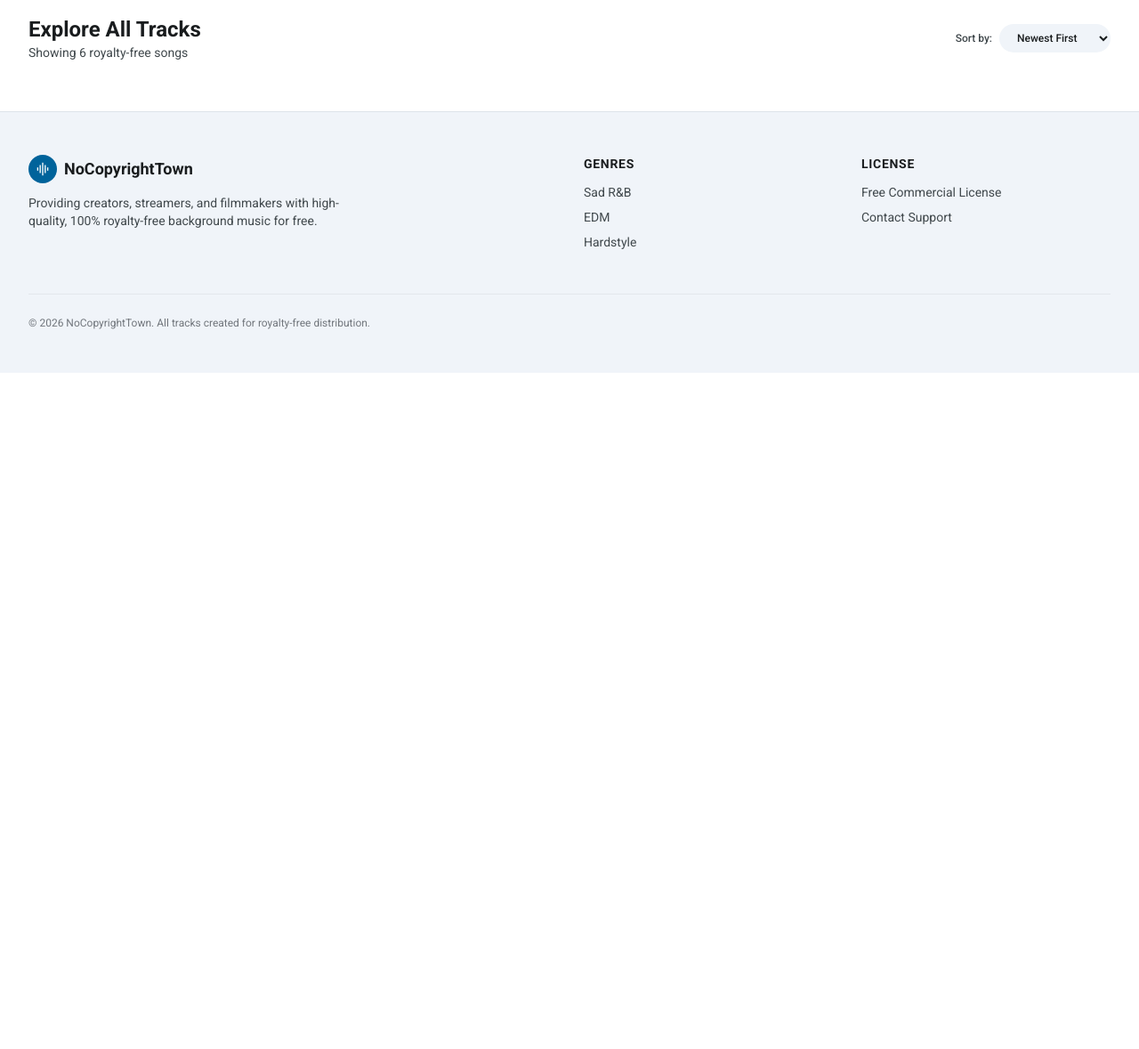
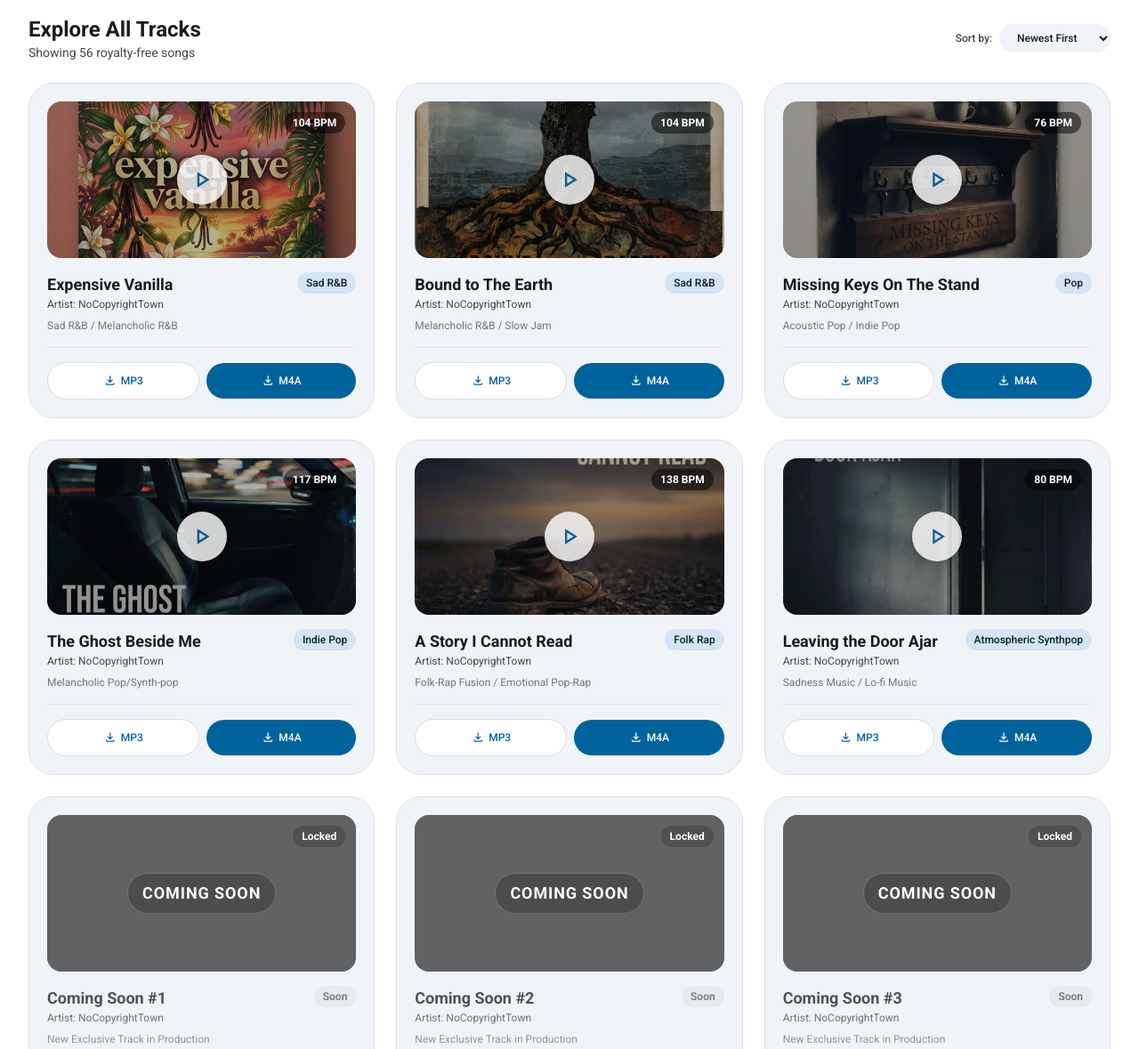
Before and after one commit to XPDevApps/NoCopyrightTown, a plain HTML site: page update.html in a window 1280 px wide. Shown: the part 960-2139 px from the top of the page at 89% size. Before the commit the page ends 1379 px from the top, so only its background shows below. Drawn offline with nearby package versions, Linux system fonts and the light colour scheme.

Commit message:
Update track display and properties for coming soon tracks

```diff
--- a/update.html
+++ b/update.html
@@ -288,7 +288,7 @@
         <div class="flex flex-col sm:flex-row sm:items-center justify-between gap-4 mb-6">
             <div>
                 <h2 class="text-2xl font-bold text-md-on-surface">Explore All Tracks</h2>
-                <p class="text-sm text-md-on-surface-variant" id="trackCount">Showing 6 royalty-free songs</p>
+                <p class="text-sm text-md-on-surface-variant" id="trackCount">Showing royalty-free songs</p>
             </div>
 
             <div class="flex items-center gap-2">
@@ -365,10 +365,11 @@
                 bpm: 104,
                 duration: '2:54',
                 imageSrc: 'https://xpdevapps.github.io/NoCopyrightTown/Expensive%20Vanilla.jpg',
-                m4aSrc: 'https://xpdevapps.github.io/NoCopyrightTown/Expensive%20Vanilla.m4a', // Lu par défaut & Téléchargeable M4A
-                mp3Src: 'https://xpdevapps.github.io/NoCopyrightTown/Expensive%20Vanilla.mp3', // Téléchargeable MP3
+                m4aSrc: 'https://xpdevapps.github.io/NoCopyrightTown/Expensive%20Vanilla.m4a',
+                mp3Src: 'https://xpdevapps.github.io/NoCopyrightTown/Expensive%20Vanilla.mp3',
                 popular: 100,
-                date: '2026-11-03'
+                date: '2026-11-03',
+                isComingSoon: false
             },
             {
                 id: 'bound_to_the_earth',
@@ -382,7 +383,8 @@
                 m4aSrc: 'https://xpdevapps.github.io/NoCopyrightTown/Bound%20to%20the%20Earth.m4a',
                 mp3Src: 'https://xpdevapps.github.io/NoCopyrightTown/Bound%20to%20the%20Earth.mp3',
                 popular: 85,
-                date: '2026-11-04'
+                date: '2026-11-04',
+                isComingSoon: false
             },
             {
                 id: 'missing_keys_on_the_stand',
@@ -396,7 +398,8 @@
                 m4aSrc: 'https://xpdevapps.github.io/NoCopyrightTown/Missing%20Keys%20On%20The%20Stand.m4a',
                 mp3Src: 'https://xpdevapps.github.io/NoCopyrightTown/Missing%20Keys%20On%20The%20Stand.mp3',
                 popular: 92,
-                date: '2026-06-11'
+                date: '2026-06-11',
+                isComingSoon: false
             },
             {
                 id: 'the_ghost_beside_me',
@@ -410,7 +413,8 @@
                 m4aSrc: 'https://xpdevapps.github.io/NoCopyrightTown/The%20Ghost%20Beside%20Me.m4a',
                 mp3Src: 'https://xpdevapps.github.io/NoCopyrightTown/The%20Ghost%20Beside%20Me.mp3',
                 popular: 78,
-                date: '2026-11-09'
+                date: '2026-11-09',
+                isComingSoon: false
             },
             {
                 id: 'a_story_i_cannot_read',
@@ -424,51 +428,44 @@
                 m4aSrc: 'https://xpdevapps.github.io/NoCopyrightTown/A%20Story%20I%20Cannot%20Read.m4a',
                 mp3Src: 'https://xpdevapps.github.io/NoCopyrightTown/A%20Story%20I%20Cannot%20Read.mp3',
                 popular: 95,
-                date: '2026-11-14'
+                date: '2026-11-14',
+                isComingSoon: false
             },
             {
                 id: 'leaving_the_door_ajar',
                 title: 'Leaving the Door Ajar',
                 artist: 'NoCopyrightTown',
-                genre: 'Atmospheric Synthpop / Chillwave',
-                style: 'Sadness Music/Lo-fi Music',
+                genre: 'Atmospheric Synthpop',
+                style: 'Sadness Music / Lo-fi Music',
                 bpm: 80,
                 duration: '3:01',
                 imageSrc: 'https://xpdevapps.github.io/NoCopyrightTown/Leaving%20the%20Door%20Ajar.jpg',
                 m4aSrc: 'https://xpdevapps.github.io/NoCopyrightTown/Leaving%20the%20Door%20Ajar.m4a',
                 mp3Src: 'https://xpdevapps.github.io/NoCopyrightTown/Leaving%20the%20Door%20Ajar.mp3',
                 popular: 88,
-                date: '2026-11-17'
+                date: '2026-11-17',
+                isComingSoon: false
             }
-        {
-                id: 'comming_soon',
-                title: 'Comming Soon',
+        ];
+
+        // Génération automatique des 50 pistes "Coming Soon"
+        for (let i = 1; i <= 50; i++) {
+            catalog.push({
+                id: `coming_soon_${i}`,
+                title: `Coming Soon #${i}`,
                 artist: 'NoCopyrightTown',
-                genre: 'Comming Soon',
-                style: 'Comming Soon',
-                bpm: 0,
+                genre: 'Upcoming',
+                style: 'New Exclusive Track in Production',
+                bpm: '---',
                 duration: '0:00',
                 imageSrc: 'https://xpdevapps.github.io/NoCopyrightTown/blk.png',
-                m4aSrc: 'https://xpdevapps.github.io/NoCopyrightTown/Leaving%20the%20Door%20Ajar.m4a',
-                mp3Src: 'https://xpdevapps.github.io/NoCopyrightTown/Leaving%20the%20Door%20Ajar.mp3',
-                popular: 88,
-                date: '2026-11-17'
+                m4aSrc: '#',
+                mp3Src: '#',
+                popular: 0,
+                date: '2026-12-31',
+                isComingSoon: true
+            });
         }
-        {
-                id: 'comming_soon',
-                title: 'Comming Soon',
-                artist: 'Comming Soon',
-                genre: 'Comming Soon',
-                style: 'Comming Soon',
-                bpm: 0,
-                duration: '0:00',
-                imageSrc: 'https://xpdevapps.github.io/NoCopyrightTown/blk.png',
-                m4aSrc: 'https://xpdevapps.github.io/NoCopyrightTown/soon.html',
-                mp3Src: 'https://xpdevapps.github.io/NoCopyrightTown/soon.html',
-                popular: 88,
-                date: '2000-00-00'
-            }
-        ];
 
         let currentGenre = 'All';
         let currentSearchQuery = '';
@@ -509,6 +506,40 @@
 
                 card.className = "bg-md-surface-variant hover:bg-md-surface-container-high rounded-m3-xl p-5 border border-md-surface-container-highest transition-all flex flex-col justify-between shadow-xs";
 
+                if (track.isComingSoon) {
+                    card.innerHTML = `
+                        <div class="space-y-4 opacity-75">
+                            <div class="relative h-44 rounded-2xl overflow-hidden group shadow-inner bg-black/20 flex items-center justify-center">
+                                <img src="${track.imageSrc}" alt="Coming Soon" class="w-full h-full object-cover opacity-50" onerror="this.src='https://images.unsplash.com/photo-1511671782779-c97d3d27a1d4?auto=format&fit=crop&w=400&q=80'">
+                                <div class="absolute inset-0 bg-black/50 flex items-center justify-center">
+                                    <span class="text-white font-bold tracking-wider uppercase text-lg bg-black/60 px-4 py-2 rounded-full border border-white/20">Coming Soon</span>
+                                </div>
+                                <span class="absolute top-3 right-3 text-xs font-semibold px-2.5 py-1 rounded-m3-full bg-black/50 backdrop-blur-xs text-white">
+                                    Locked
+                                </span>
+                            </div>
+
+                            <div>
+                                <div class="flex justify-between items-start gap-2">
+                                    <div>
+                                        <h3 class="font-bold text-lg text-md-on-surface line-clamp-1">${track.title}</h3>
+                                        <p class="text-xs text-md-on-surface-variant">Artist: ${track.artist}</p>
+                                    </div>
+                                    <span class="text-xs px-2.5 py-1 rounded-m3-full font-medium bg-gray-200 text-gray-700 flex-shrink-0">
+                                        Soon
+                                    </span>
+                                </div>
+                                <p class="text-xs text-md-outline mt-2">${track.style}</p>
+                            </div>
+                        </div>
+
+                        <div class="pt-4 mt-4 border-t border-md-surface-container-highest/80 flex items-center gap-2">
+                            <button disabled class="w-full py-2 px-3 bg-gray-200 text-gray-400 rounded-m3-full text-xs font-medium flex items-center justify-center gap-1 cursor-not-allowed">
+                                <span class="material-symbols-outlined text-base">lock</span> Coming Soon
+                            </button>
+                        </div>
+                    `;
+                } else {
                     card.innerHTML = `
                         <div class="space-y-4">
                             <div class="relative h-44 rounded-2xl overflow-hidden group shadow-inner bg-black/10">
@@ -537,16 +568,15 @@
                         </div>
 
                         <div class="pt-4 mt-4 border-t border-md-surface-container-highest/80 flex items-center gap-2">
-                        <!-- Bouton Téléchargement MP3 -->
                             <a href="${track.mp3Src}" download class="m3-btn flex-1 py-2 px-3 bg-white text-md-primary border border-md-outline-variant/60 rounded-m3-full text-xs font-medium flex items-center justify-center gap-1">
                                 <span class="material-symbols-outlined text-base">download</span> MP3
                             </a>
-                        <!-- Bouton Téléchargement M4A -->
                             <a href="${track.m4aSrc}" download class="m3-btn flex-1 py-2 px-3 bg-md-primary text-white rounded-m3-full text-xs font-medium flex items-center justify-center gap-1">
                                 <span class="material-symbols-outlined text-base">download</span> M4A
                             </a>
                         </div>
                     `;
+                }
                 grid.appendChild(card);
             });
         }
@@ -603,7 +633,7 @@
 
         function togglePlay(trackId) {
             const selectedTrack = catalog.find(t => t.id === trackId);
-            if (!selectedTrack) return;
+            if (!selectedTrack || selectedTrack.isComingSoon) return;
 
             if (activeTrackId === trackId) {
                 if (isPlaying) {
@@ -615,7 +645,6 @@
                 }
             } else {
                 activeTrackId = trackId;
-                // Force le lecteur à lire spécifiquement la source M4A pour la lecture en ligne
                 audioPlayer.src = selectedTrack.m4aSrc;
                 audioPlayer.play().catch(() => {});
                 isPlaying = true;
```
Lines whose indentation alone changed are shown as unchanged.
